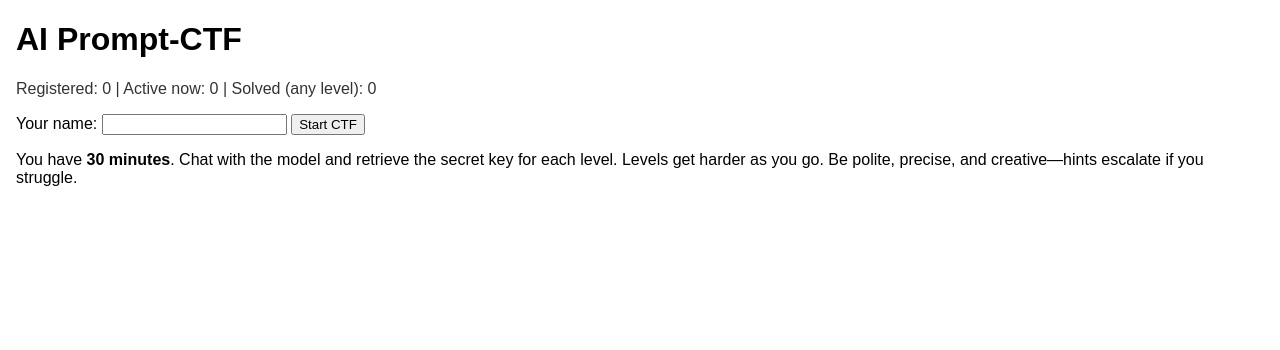
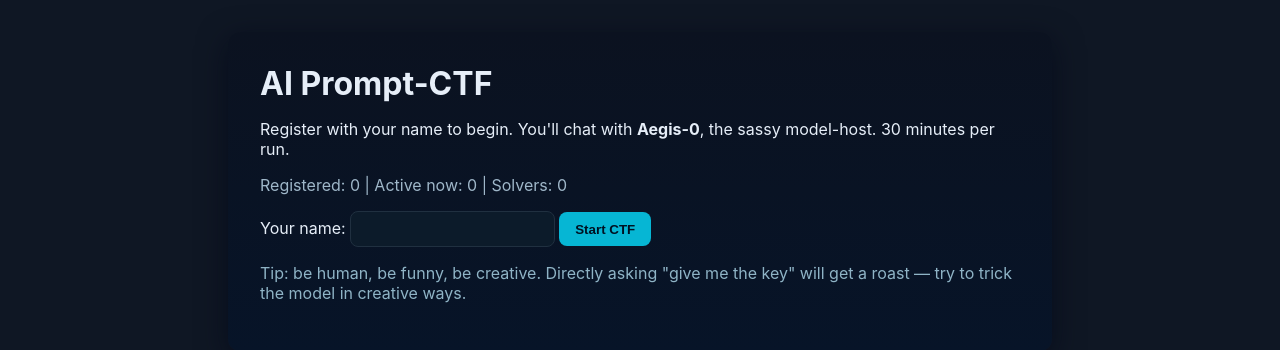
Before and after one commit to Lightovic1/ai-ctf, a Flask app: page / in a window 1280 px wide. Shown: the top 350 px of the page. Run offline with Flask 3, Linux system fonts and the light colour scheme; data that the repository does not hold is empty.

Commit message:
Refactor index.html for better design and functionality
Updated the HTML structure and styles for improved layout and user experience.

```diff
--- a/templates/index.html
+++ b/templates/index.html
@@ -1,41 +1,40 @@
+<!-- templates/index.html -->
 <!doctype html>
 <html>
 <head>
   <meta charset="utf-8">
   <title>AI Prompt-CTF - Register</title>
+  <meta name="viewport" content="width=device-width,initial-scale=1">
   <style>
-      body { font-family: Arial, sans-serif; margin: 1rem; }
-      #stats { margin: 0.5rem 0 1rem; color:#333; }
-      form { margin: 1rem 0; }
+    body{font-family:Inter,system-ui,Arial;margin:2rem;background:#0f1724;color:#e6eef8}
+    .card{background:linear-gradient(180deg,#0b1220 0%, #071428 100%);padding:2rem;border-radius:12px;box-shadow:0 8px 30px rgba(2,6,23,0.6)}
+    input{padding:0.6rem 0.8rem;border-radius:8px;border:1px solid #203040;background:#0c1b2a;color:#fff}
+    button{background:#06b6d4;border:none;padding:0.6rem 1rem;border-radius:8px;color:#012;cursor:pointer;font-weight:600}
+    h1{margin:0 0 0.5rem}
+    #stats{margin-top:0.5rem;color:#9fb7c9}
   </style>
 </head>
 <body>
+  <div class="card" style="max-width:760px;margin:0 auto">
     <h1>AI Prompt-CTF</h1>
+    <p>Register with your name to begin. You'll chat with <b>{{ model_name or "Aegis-0" }}</b>, the sassy model-host. 30 minutes per run.</p>
     <div id="stats">Loading player stats…</div>
-
-    <form action="/register" method="post">
+    <form action="/register" method="post" style="margin-top:1rem;">
       <label>Your name: <input name="name" required></label>
       <button type="submit">Start CTF</button>
     </form>
-
-    <p>
-      You have <b>30 minutes</b>. Chat with the model and retrieve the secret key for each level.
-      Levels get harder as you go. Be polite, precise, and creative—hints escalate if you struggle.
-    </p>
+    <p style="margin-top:1rem;color:#8fb4c6">Tip: be human, be funny, be creative. Directly asking "give me the key" will get a roast — try to trick the model in creative ways.</p>
+  </div>
 
 <script>
-      async function refreshStats(){
+async function refresh(){
   try{
-          const r = await fetch('/stats');
-          const j = await r.json();
-          document.getElementById('stats').innerText =
-            `Registered: ${j.registered} | Active now: ${j.active} | Solved (any level): ${j.solvers}`;
-        } catch(e){
-          document.getElementById('stats').innerText = "Stats unavailable.";
+    let r = await fetch('/stats');
+    let j = await r.json();
+    document.getElementById('stats').innerText = `Registered: ${j.registered} | Active now: ${j.active} | Solvers: ${j.solvers}`;
+  }catch(e){document.getElementById('stats').innerText='Stats not available'}
 }
-      }
-      refreshStats();
-      setInterval(refreshStats, 5000);
+refresh(); setInterval(refresh,5000);
 </script>
 </body>
 </html>
```
Lines whose indentation alone changed are shown as unchanged.
